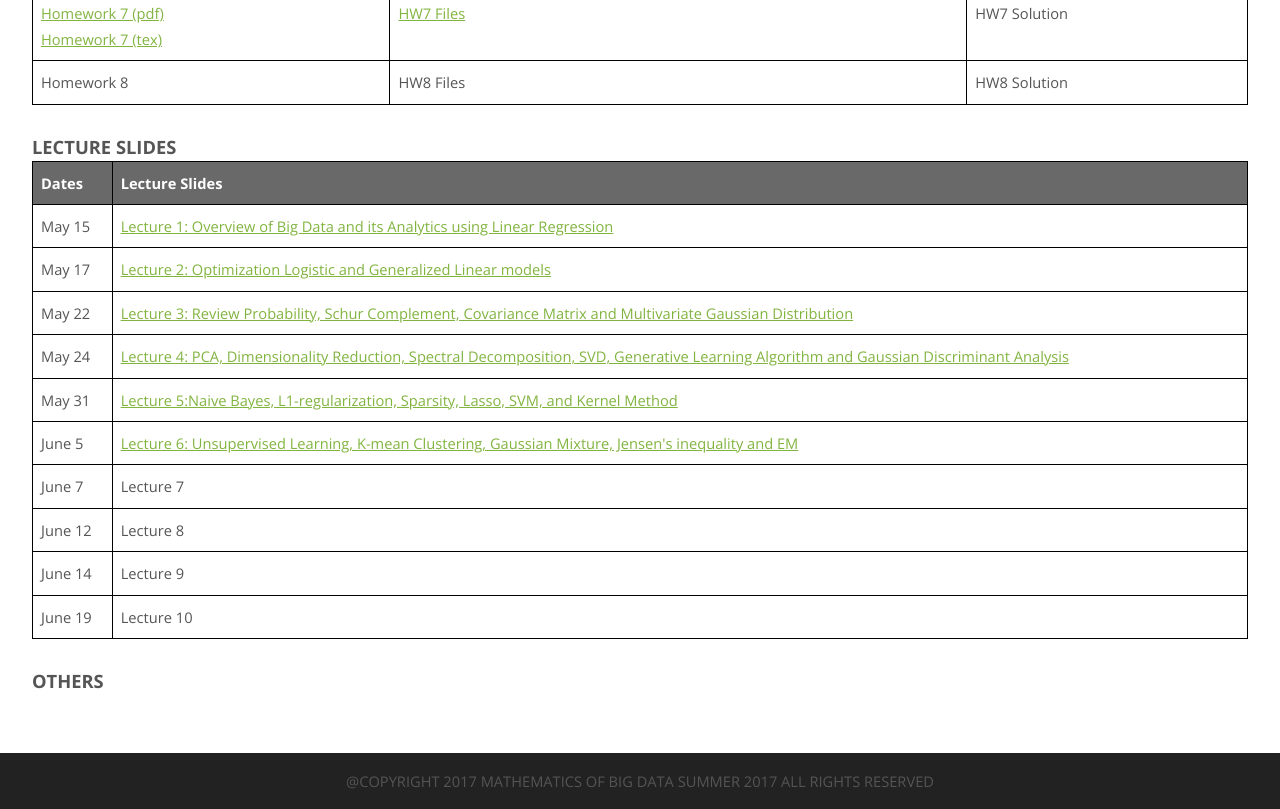
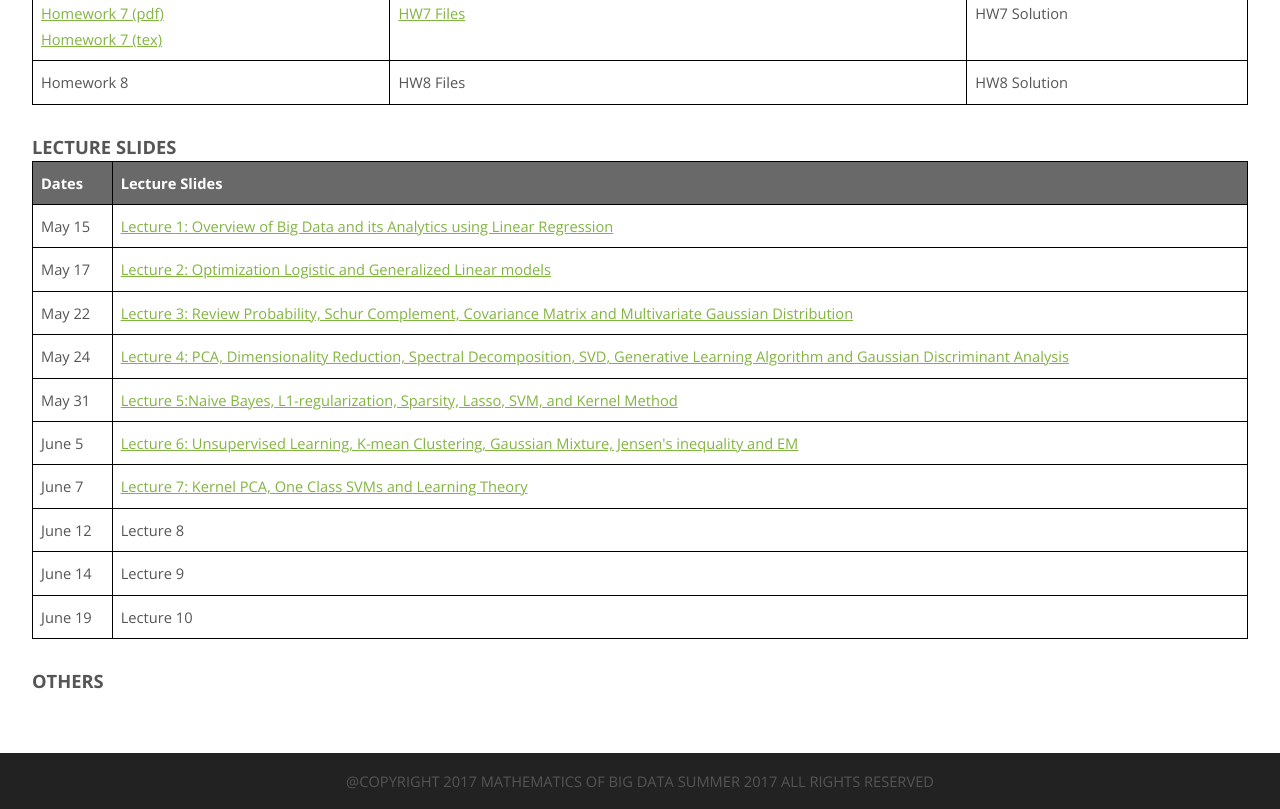
Before and after one commit to math189sp19/math189su19, a plain HTML site: page resources.html in a window 1280 px wide. Shown: the part 939-1748 px from the top of the page. Drawn offline with nearby package versions, Linux system fonts and the light colour scheme.

Commit message:
add lecture 7 slides

```diff
--- a/resources.html
+++ b/resources.html
@@ -310,7 +310,12 @@
 
 										<tr>
 												<td>June 7</td>
-												<td>Lecture 7</td>
+												<td>
+													<a href="slides/Lecture7.pdf">
+														Lecture 7: Kernel PCA, One Class SVMs and Learning
+														Theory
+													</a>
+												</td>
 										</tr>
 
 										<tr>
```
Also changed, not shown: schedule.html (+1 -0 lines), 1 other file.
